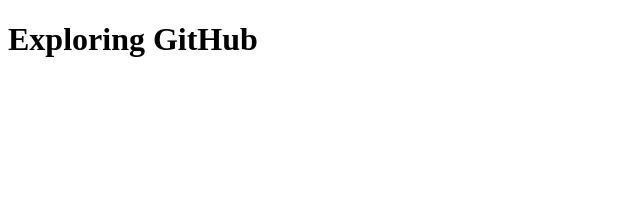
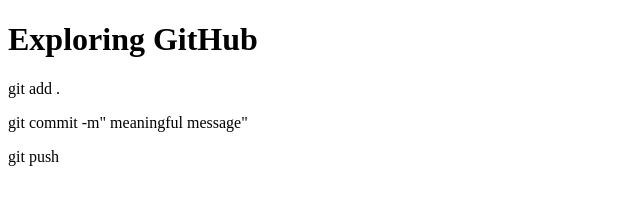
Before and after one commit to RSukuna-N/my-second-github, a plain HTML site: page index.html in a window 1280 px wide. Shown: the whole page, without its empty margins (0-640 px from the left). Drawn offline with Linux system fonts and the light colour scheme.

Commit message:
added commands to push changes in github

```diff
--- a/index.html
+++ b/index.html
@@ -3,9 +3,12 @@
 <head>
     <meta charset="UTF-8">
     <meta name="viewport" content="width=device-width, initial-scale=1.0">
-    <title>Exploring GitHub</title>
+    <title>Exploring GitHub report</title>
 </head>
 <body>
     <h1>Exploring GitHub</h1>
+    <p>git add .</p>
+    <p>git commit -m" meaningful message"</p>
+    <p>git push</p>
 </body>
 </html>
```
